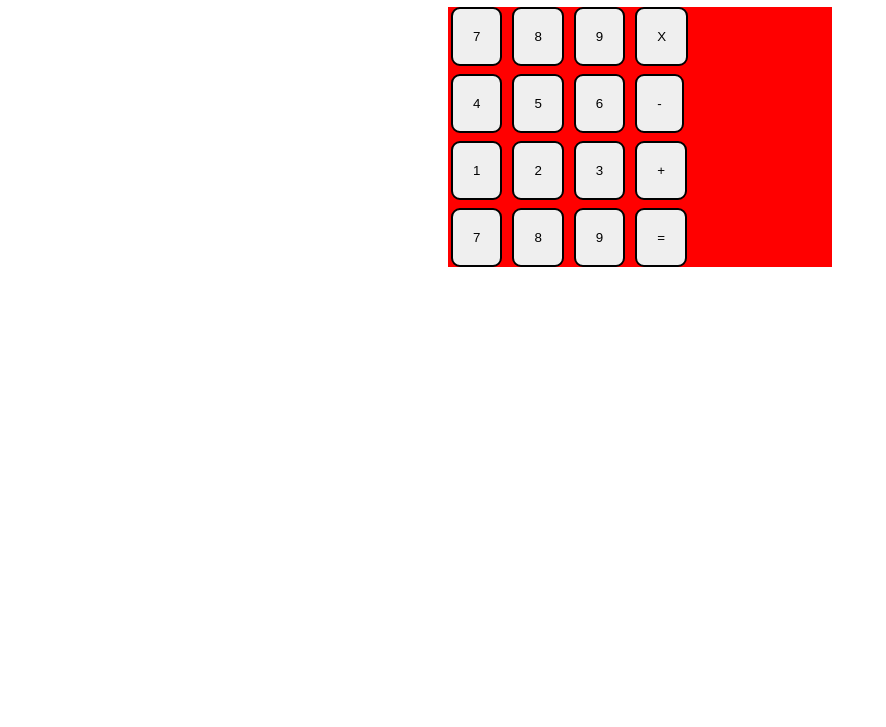
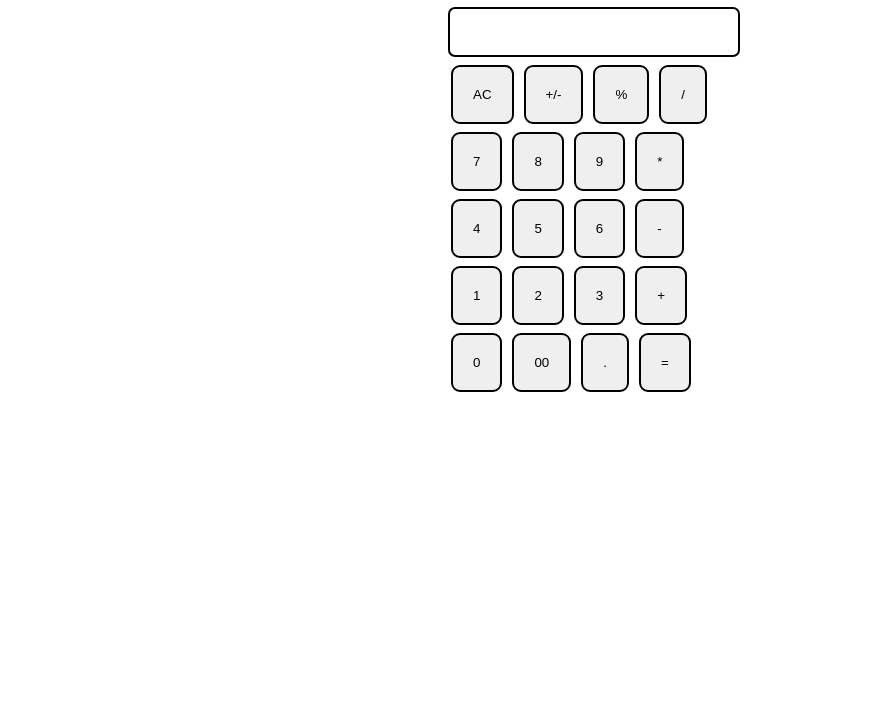
Before and after one commit to PriyanshuSharma1/Calculator, a plain HTML site: page index.html in a window 1280 px wide. Shown: the part 73-800 px from the top of the page, without its empty margins (0-886 px from the left). Drawn offline with Linux system fonts and the light colour scheme.

Commit message:
Fully functioning calculator

```diff
--- a/index.html
+++ b/index.html
@@ -8,15 +8,24 @@
     <title>Calculator</title>
 </head>
 <body>
-    <h1>
+    <h1 class="text-center">
         Caluclator
     </h1>
-    <div class="container items-center m-w-20 flex-column bg-red mx-auto">
+    <div class="container items-center m-w-20 flex-column  mx-auto">
+        <div class="row items-center" >
+            <input type="text">
+        </div>
+        <div class ="row">
+            <button class= "button">AC</button>
+            <button class= "button">+/-</button>
+            <button class= "button">%</button>
+            <button class= "button">/</button>
+        </div>
         <div class ="row">
             <button class= "button">7</button>
             <button class= "button">8</button>
             <button class= "button">9</button>
-            <button class= "button">X</button>
+            <button class= "button">*</button>
         </div>
         <div class ="row">
             <button class= "button">4</button>
@@ -31,9 +40,9 @@
             <button class= "button">+</button>
         </div>
         <div class ="row">
-            <button class= "button">7</button>
-            <button class= "button">8</button>
-            <button class= "button">9</button>
+            <button class= "button">0</button>
+            <button class= "button">00</button>
+            <button class= "button">.</button>
             <button class= "button">=</button>
         </div>
 
--- a/script.js
+++ b/script.js
@@ -0,0 +1,23 @@
+let string ="";
+
+let buttons= document.querySelectorAll(".button");
+Array.from(buttons).forEach((button)=>{
+    button.addEventListener('click',(e)=>{
+        if(e.target.innerHTML == "="){
+            string=eval(string);
+            document.querySelector("input").value=string;
+        }
+        else if(e.target.innerHTML== "AC"){
+            string="";
+            document.querySelector("input").value=string;
+
+        }
+        else{
+            console.log(e.target);
+            string=string+e.target.innerHTML;
+            document.querySelector("input").value=string;
+
+
+        }
+    })
+})
--- a/utils.css
+++ b/utils.css
@@ -29,3 +29,10 @@
 .row{
     margin: 8px 0;
 }
+.row input{
+    font-size: 22px;
+    margin: 0;
+    padding: 10px 0px;
+    border: 2px solid black;
+    border-radius: 7px;
+}
```
